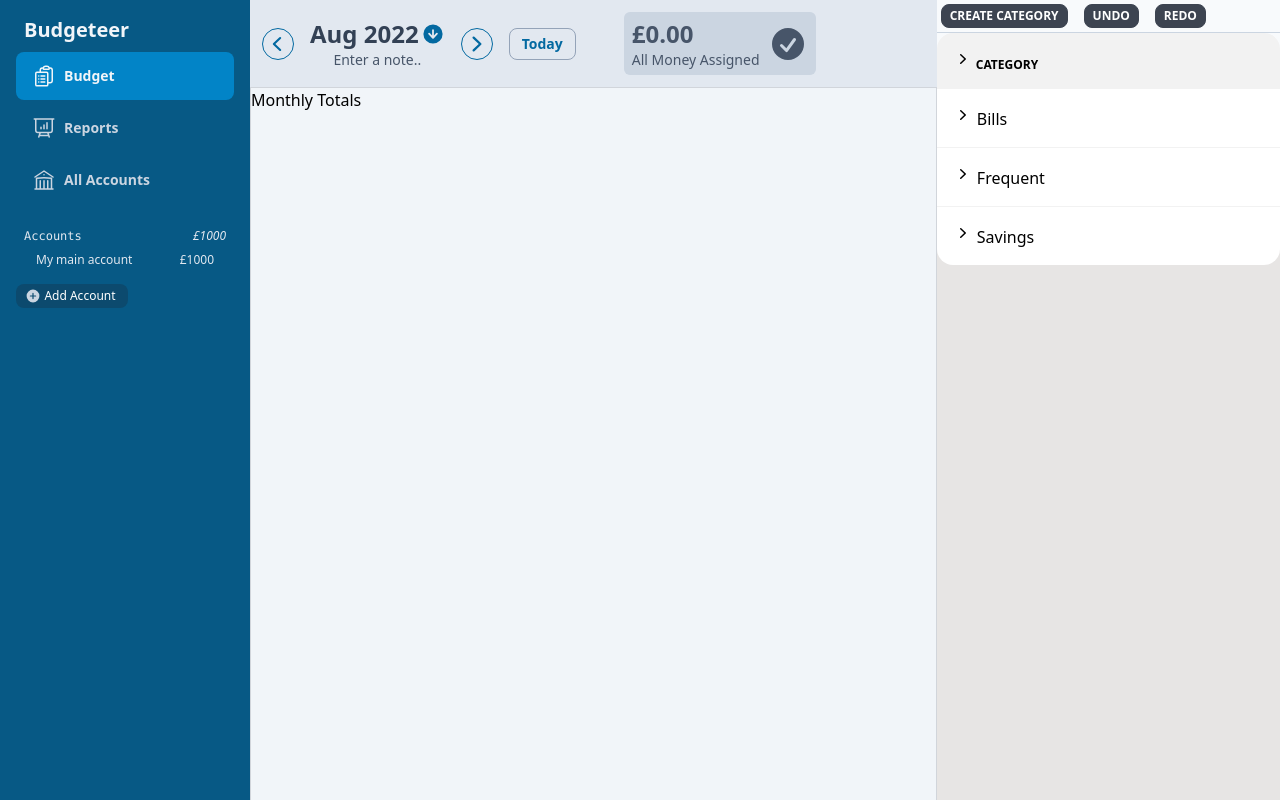
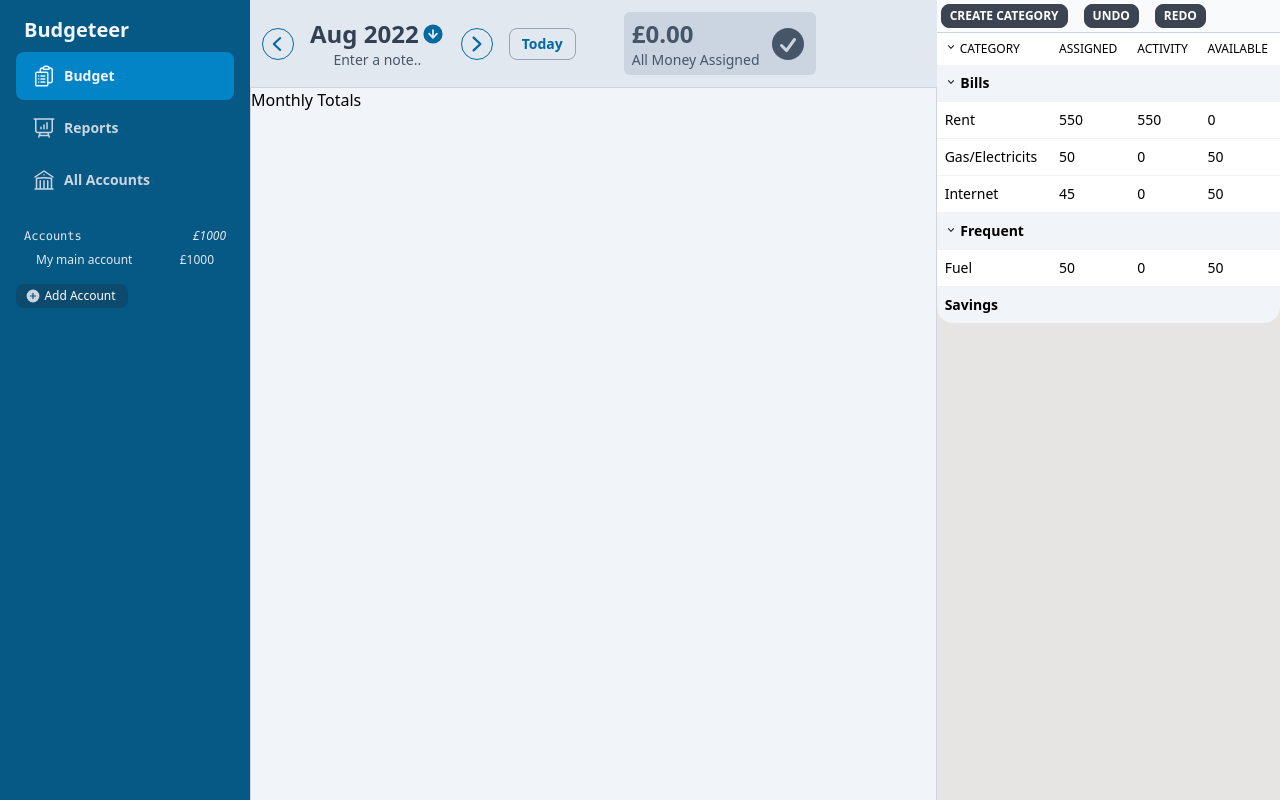
Before and after one commit to R-Middleton/budgeteer, a React (Vite) app: page / in a window 1280 px wide. Built offline with nearby package versions, Linux system fonts and the light colour scheme; what @savvywombat/tailwindcss-grid-areas would draw is missing.

Commit message:
added table columns and test rows, progressed styling

```diff
--- a/src/components/budget/table/budgetTable.tsx
+++ b/src/components/budget/table/budgetTable.tsx
@@ -10,28 +10,36 @@ import {
 
 type Category = {
   categoryName: string;
+  assigned?: number;
+  activity?: number;
+  available?: number;
   subRows?: Category[];
 };
 
-type SingleCategory = {
-  singleCategoryName: string;
-  assigned: number;
-};
-
 const BudgetTable = () => {
-  const [expanded, setExpanded] = React.useState<ExpandedState>({});
+  const [expanded, setExpanded] = React.useState<ExpandedState>(true);
   const defaultData: Category[] = [
     {
       categoryName: 'Bills',
-      subRows: [{ categoryName: 'Rent' }],
+      subRows: [
+        { categoryName: 'Rent', assigned: 550, activity: 550, available: 0 },
+        {
+          categoryName: 'Gas/Electricits',
+          assigned: 50,
+          activity: 0,
+          available: 50,
+        },
+        { categoryName: 'Internet', assigned: 45, activity: 0, available: 50 },
+      ],
     },
     {
       categoryName: 'Frequent',
-      subRows: [{ categoryName: 'Fuel' }],
+      subRows: [
+        { categoryName: 'Fuel', assigned: 50, activity: 0, available: 50 },
+      ],
     },
     {
       categoryName: 'Savings',
-      subRows: [{ categoryName: 'Holiday' }],
     },
   ];
   const [data, setData] = useState(defaultData);
@@ -41,7 +49,7 @@ const BudgetTable = () => {
       xmlns='http://www.w3.org/2000/svg'
       viewBox='0 0 20 20'
       fill='currentColor'
-      className='w-5 h-5'
+      className='w-3 h-3'
     >
       <path
         fillRule='evenodd'
@@ -56,7 +64,7 @@ const BudgetTable = () => {
       xmlns='http://www.w3.org/2000/svg'
       viewBox='0 0 20 20'
       fill='currentColor'
-      className='w-5 h-5'
+      className='w-3 h-4'
     >
       <path
         fillRule='evenodd'
@@ -76,6 +84,7 @@ const BudgetTable = () => {
               {...{
                 onClick: table.getToggleAllRowsExpandedHandler(),
               }}
+              className=''
             >
               {table.getIsAllRowsExpanded() ? chevronDown : chevronRight}
             </button>{' '}
@@ -102,6 +111,20 @@ const BudgetTable = () => {
           </div>
         ),
       },
+      {
+        header: 'info',
+        columns: [
+          {
+            accessorKey: 'assigned',
+          },
+          {
+            accessorKey: 'activity',
+          },
+          {
+            accessorKey: 'available',
+          },
+        ],
+      },
     ],
     []
   );
@@ -120,13 +143,17 @@ const BudgetTable = () => {
 
   return (
     <div>
-      <table className='table w-full'>
-        <thead>
+      <table className='table table-compact w-full'>
+        <thead className=''>
           {table.getHeaderGroups().map((headerGroup) => (
-            <tr key={headerGroup.id}>
+            <tr key={headerGroup.id} className=''>
               {headerGroup.headers.map((header) => {
+                if (header.column.id !== 'info' && !header.isPlaceholder) {
                   return (
-                  <th key={header.id}>
+                    <th
+                      key={header.id}
+                      className='bg-white font-extralight text-xs'
+                    >
                       {header.isPlaceholder
                         ? null
                         : flexRender(
@@ -135,22 +162,25 @@ const BudgetTable = () => {
                           )}
                     </th>
                   );
+                }
               })}
             </tr>
           ))}
         </thead>
         <tbody>
           {table.getRowModel().rows.map((row) => (
-            <tr key={row.id}>
+            <tr key={row.id} className={row.depth === 0 ? '' : ''}>
               {row.getVisibleCells().map((cell) => {
                 return (
-                  <td key={cell.id}>
+                  <td
+                    key={cell.id}
+                    className={row.depth === 0 ? 'font-bold bg-slate-100' : ''}
+                  >
                     <>
                       {flexRender(
                         cell.column.columnDef.cell,
                         cell.getContext()
                       )}
-                      {console.log(cell.getContext())}
                     </>
                   </td>
                 );
```
Lines whose indentation alone changed are shown as unchanged.
